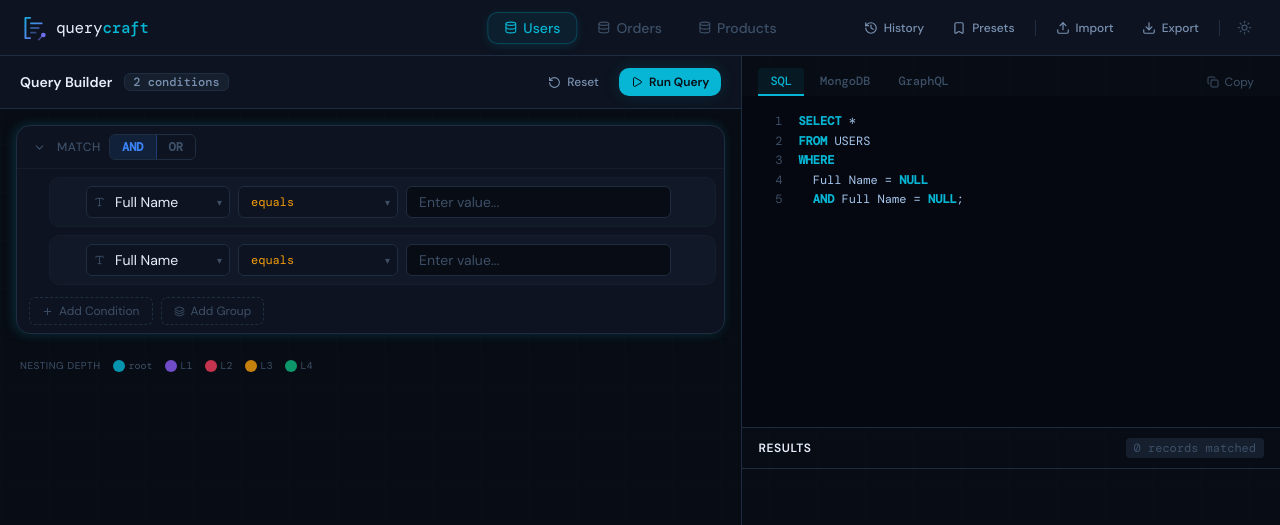
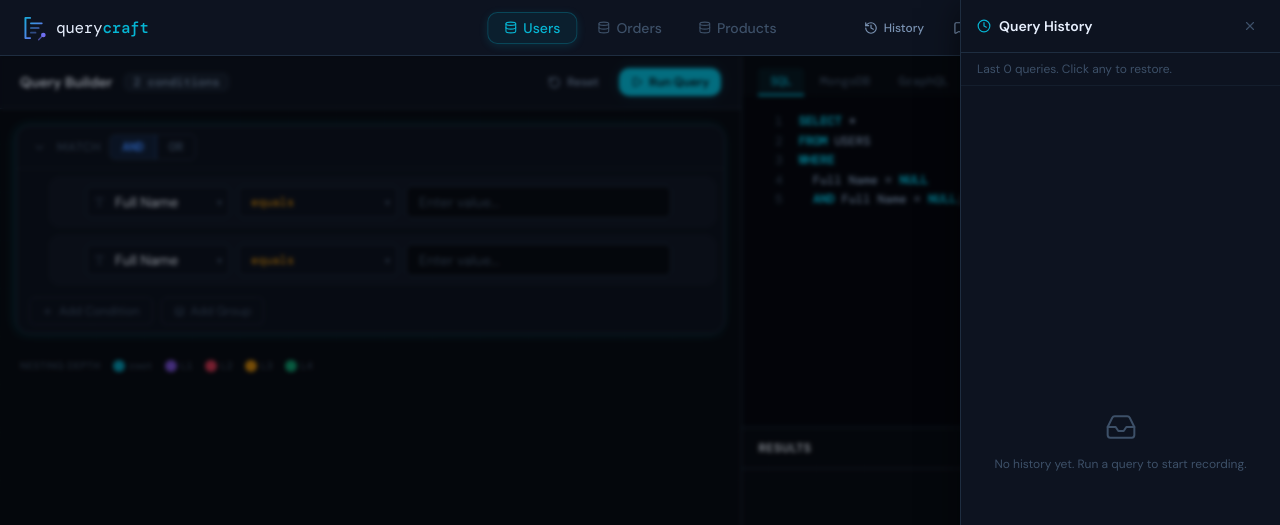
Before and after one commit to SeyinAlao/QueryCraft, a Next.js app: page / in a window 1280 px wide. Both pictures are taken after a click on the button "History". Shown: the top 525 px of the page. Built offline with nearby package versions, Linux system fonts and the light colour scheme; a web font is replaced by a local one.

Commit message:
feat(history): implement query history panel with timestamp, schema badge, and restore

```diff
--- /dev/null
+++ b/src/components/ui/HistoryPanel.tsx
@@ -0,0 +1,157 @@
+'use client'
+
+import { useCallback } from 'react'
+import { X, Clock, RotateCcw, Inbox } from 'lucide-react'
+import { cn } from '@/lib/utils'
+import { useQueryStore } from '@/store/queryStore'
+import { countNodes } from '@/store/queryStore'
+import { SCHEMA_MAP } from '@/schemas'
+import type { QuerySnapshot } from '@/types/query'
+
+interface HistoryPanelProps {
+  isOpen: boolean
+  onClose: () => void
+}
+
+export function HistoryPanel({ isOpen, onClose }: HistoryPanelProps) {
+  const history      = useQueryStore(s => s.history)
+  const loadSnapshot = useQueryStore(s => s.loadSnapshot)
+
+  const handleLoad = useCallback((snapshot: QuerySnapshot) => {
+    loadSnapshot(snapshot)
+    onClose()
+  }, [loadSnapshot, onClose])
+
+  const formatTime = (date: Date) => {
+    const d = new Date(date)
+    return d.toLocaleTimeString([], { hour: '2-digit', minute: '2-digit' })
+  }
+
+  const formatDate = (date: Date) => {
+    const d = new Date(date)
+    const today = new Date()
+    const isToday = d.toDateString() === today.toDateString()
+    return isToday ? 'Today' : d.toLocaleDateString([], { month: 'short', day: 'numeric' })
+  }
+
+  return (
+    <>
+      {isOpen && (
+        <div
+          className="fixed inset-0 z-40 bg-black/40 backdrop-blur-[2px] animate-fade-in"
+          onClick={onClose}
+        />
+      )}
+
+      <aside
+        className={cn(
+          'fixed right-0 top-0 h-full z-50',
+          'w-80 flex flex-col',
+          'bg-[var(--bg-secondary)] border-l border-[var(--border)]',
+          'shadow-[var(--shadow-lg)]',
+          'transition-transform duration-300 ease-out',
+          isOpen ? 'translate-x-0' : 'translate-x-full',
+        )}
+      >
+        <div className="flex items-center justify-between px-4 py-3 border-b border-[var(--border)] flex-shrink-0">
+          <div className="flex items-center gap-2">
+            <Clock size={14} className="text-[var(--brand)]" />
+            <span className="text-sm font-semibold text-[var(--text-primary)]">
+              Query History
+            </span>
+          </div>
+          <button
+            onClick={onClose}
+            className="h-7 w-7 flex items-center justify-center rounded-[var(--radius-sm)] text-[var(--text-muted)] hover:text-[var(--text-primary)] hover:bg-[var(--bg-elevated)] transition-colors"
+          >
+            <X size={14} />
+          </button>
+        </div>
+
+        <p className="px-4 py-2 text-xs text-[var(--text-muted)] border-b border-[var(--border-subtle)] flex-shrink-0">
+          Last {history.length} queries. Click any to restore.
+        </p>
+
+        <div className="flex-1 overflow-y-auto">
+          {history.length === 0 ? (
+            <div className="flex flex-col items-center justify-center h-full gap-3 text-[var(--text-muted)] px-6">
+              <Inbox size={32} strokeWidth={1.5} />
+              <p className="text-xs text-center leading-relaxed">
+                No history yet. Run a query to start recording.
+              </p>
+            </div>
+          ) : (
+            <ul className="p-2 flex flex-col gap-1">
+              {history.map((snapshot, index) => {
+                const schema = SCHEMA_MAP[snapshot.schemaId]
+                const nodeCount = countNodes(snapshot.root) - 1
+                return (
+                  <li key={snapshot.id}>
+                    <button
+                      onClick={() => handleLoad(snapshot)}
+                      className={cn(
+                        'w-full text-left p-3 rounded-[var(--radius-md)]',
+                        'border border-transparent',
+                        'hover:bg-[var(--bg-elevated)] hover:border-[var(--border)]',
+                        'transition-all duration-150 group',
+                        index === 0 && 'border-[var(--border)] bg-[var(--bg-elevated)]',
+                      )}
+                    >
+                      <div className="flex items-start justify-between gap-2">
+                        <div className="flex flex-col gap-1 min-w-0">
+                          <span className="text-xs font-medium text-[var(--text-primary)] truncate">
+                            {snapshot.name}
+                          </span>
+                          <div className="flex items-center gap-2">
+                            <span
+                              className="text-[10px] px-1.5 py-0.5 rounded font-mono"
+                              style={{
+                                backgroundColor: 'var(--brand-subtle)',
+                                color: 'var(--brand)',
+                              }}
+                            >
+                              {schema?.name ?? snapshot.schemaId}
+                            </span>
+                            <span
+                              className="text-[10px] px-1.5 py-0.5 rounded font-mono"
+                              style={{
+                                backgroundColor: snapshot.root.logic === 'AND'
+                                  ? 'var(--logic-and-bg)'
+                                  : 'var(--logic-or-bg)',
+                                color: snapshot.root.logic === 'AND'
+                                  ? 'var(--logic-and)'
+                                  : 'var(--logic-or)',
+                              }}
+                            >
+                              {snapshot.root.logic}
+                            </span>
+                            <span className="text-[10px] text-[var(--text-muted)] font-mono">
+                              {nodeCount} rule{nodeCount !== 1 ? 's' : ''}
+                            </span>
+                          </div>
+                        </div>
+
+                        <div className="flex flex-col items-end gap-1 flex-shrink-0">
+                          <span className="text-[10px] text-[var(--text-muted)] font-mono">
+                            {formatTime(snapshot.createdAt)}
+                          </span>
+                          <span className="text-[10px] text-[var(--text-muted)]">
+                            {formatDate(snapshot.createdAt)}
+                          </span>
+                          <RotateCcw
+                            size={10}
+                            className="text-[var(--brand)] opacity-0 group-hover:opacity-100 transition-opacity"
+                          />
+                        </div>
+                      </div>
+                    </button>
+                  </li>
+                )
+              })}
+            </ul>
+          )}
+        </div>
+      </aside>
+    </>
+  )
+}
```
